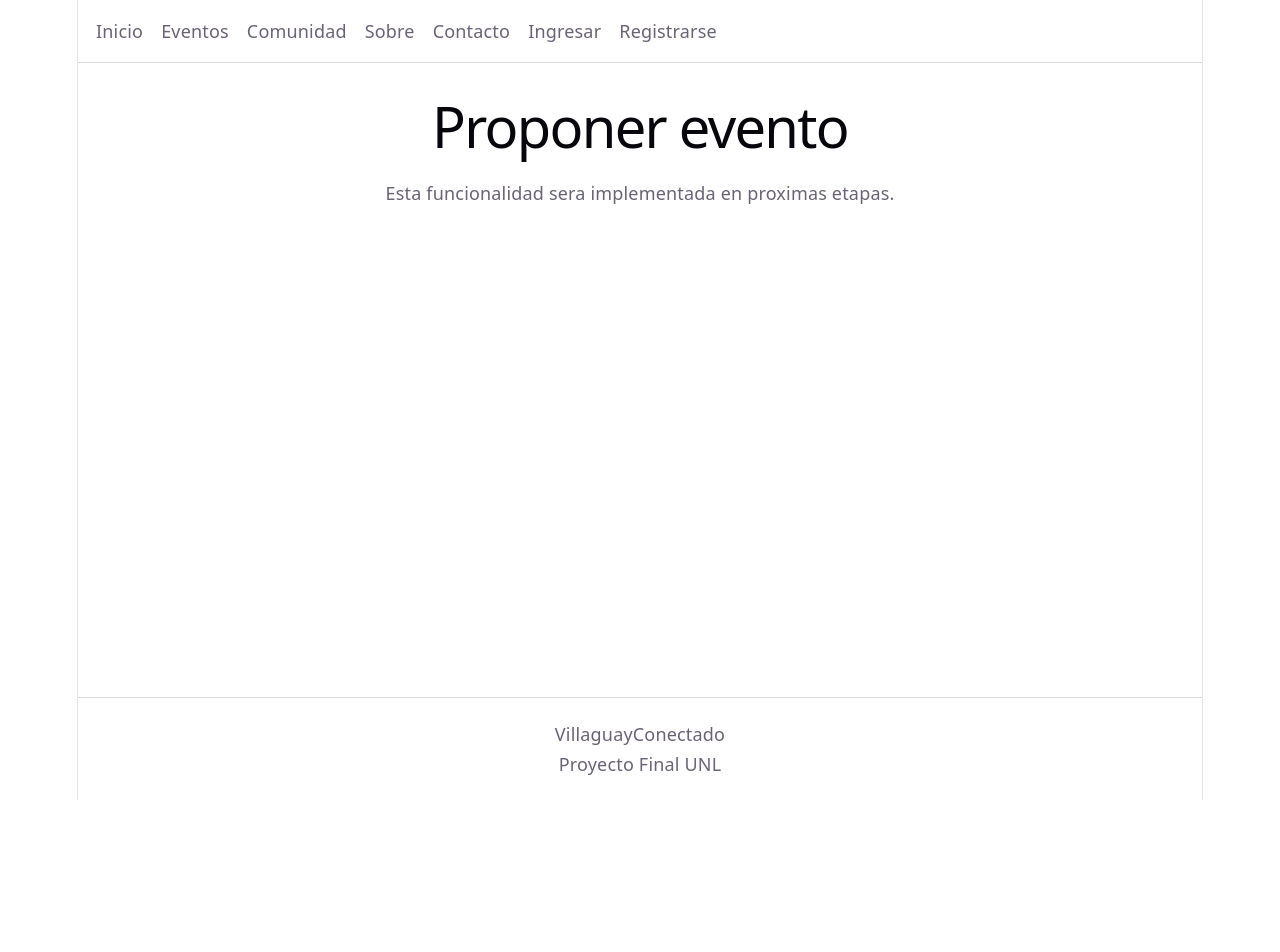
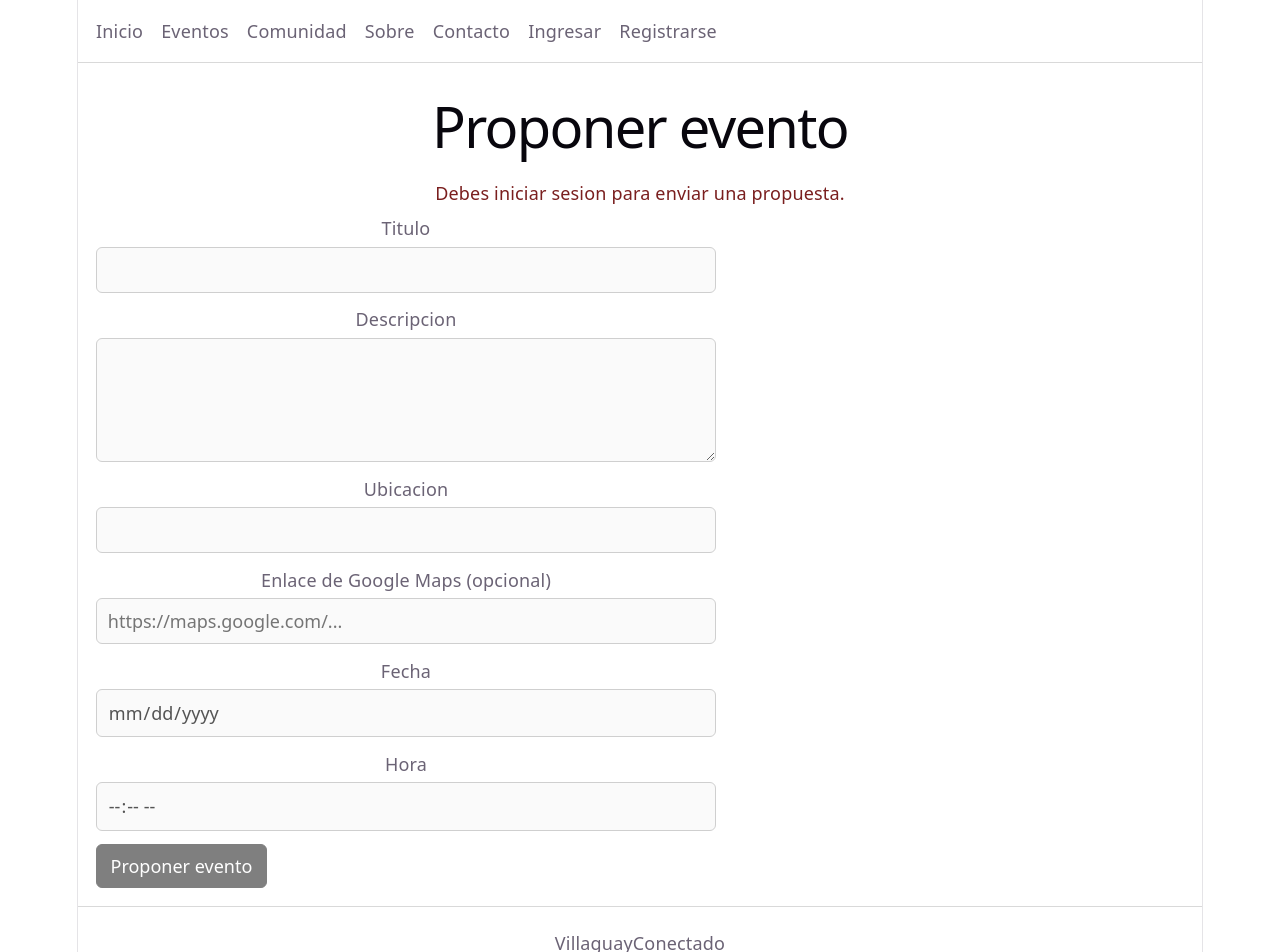
Before and after one commit to SaibotLi/villaguay-conectado, a React (Vite) app: page /proponer-evento in a window 1280 px wide. Shown: the top 952 px of the page. Before the commit the page ends 800 px from the top, so only its background shows below. Built offline with nearby package versions, Linux system fonts and the light colour scheme; no server answers.

Commit message:
feat: implementar propuesta de eventos

```diff
--- /dev/null
+++ b/src/components/event/EventCard.jsx
@@ -0,0 +1,20 @@
+import { Link } from 'react-router-dom'
+import styles from './EventCard.module.css'
+
+function EventCard({ event }) {
+  return (
+    <article className={styles.card}>
+      <h2 className={styles.title}>{event.title}</h2>
+      <p className={styles.description}>{event.description}</p>
+      <p className={styles.meta}>Ubicacion: {event.location}</p>
+      <p className={styles.meta}>Fecha: {event.date}</p>
+      <p className={styles.meta}>Hora: {event.time}</p>
+      {/* Deja preparada la navegacion al detalle para la siguiente iteracion. */}
+      <Link to={`/eventos/${event.id}`} className={styles.detailButton}>
+        Ver detalle
+      </Link>
+    </article>
+  )
+}
+
+export default EventCard
--- /dev/null
+++ b/src/components/event/EventCard.module.css
@@ -0,0 +1,39 @@
+.card {
+  border: 1px solid #d9d9d9;
+  border-radius: 8px;
+  padding: 0.75rem;
+  display: grid;
+  gap: 0.45rem;
+}
+
+.title {
+  margin: 0;
+  font-size: 1.1rem;
+}
+
+.description {
+  margin: 0;
+  color: #343434;
+  display: -webkit-box;
+  -webkit-line-clamp: 2;
+  -webkit-box-orient: vertical;
+  overflow: hidden;
+}
+
+.meta {
+  margin: 0;
+}
+
+.detailButton {
+  justify-self: start;
+  margin-top: 0.25rem;
+  border: 1px solid #2b2b2b;
+  border-radius: 6px;
+  padding: 0.3rem 0.65rem;
+  text-decoration: none;
+  color: #2b2b2b;
+}
+
+.detailButton:hover {
+  background: #f2f2f2;
+}
--- a/src/pages/CreateEvent/CreateEvent.jsx
+++ b/src/pages/CreateEvent/CreateEvent.jsx
@@ -1,10 +1,169 @@
 import styles from './CreateEvent.module.css'
+import { useState } from 'react'
+import { useNavigate } from 'react-router-dom'
+import useAuth from '../../hooks/useAuth'
+import { createEvent } from '../../services/eventService'
 
 function CreateEvent() {
+  const navigate = useNavigate()
+  const { user, loading } = useAuth()
+  const [formData, setFormData] = useState({
+    title: '',
+    description: '',
+    location: '',
+    mapsUrl: '',
+    date: '',
+    time: '',
+  })
+  const [isSubmitting, setIsSubmitting] = useState(false)
+  const [error, setError] = useState(null)
+  const [successMessage, setSuccessMessage] = useState('')
+
+  function handleChange(event) {
+    const { name, value } = event.target
+    setFormData((previousFormData) => ({
+      ...previousFormData,
+      [name]: value,
+    }))
+  }
+
+  async function handleSubmit(event) {
+    event.preventDefault()
+
+    if (!user) {
+      setError('Debes iniciar sesion para proponer un evento.')
+      return
+    }
+
+    try {
+      // Crea la propuesta utilizando la capa de servicios para mantener la arquitectura.
+      setIsSubmitting(true)
+      setError(null)
+
+      await createEvent({
+        ...formData,
+        createdBy: user.uid,
+      })
+
+      setSuccessMessage('Evento propuesto con exito. Sera revisado por un administrador.')
+      setFormData({
+        title: '',
+        description: '',
+        location: '',
+        mapsUrl: '',
+        date: '',
+        time: '',
+      })
+
+      setTimeout(() => {
+        navigate('/eventos')
+      }, 1200)
+    } catch (submitError) {
+      setError('No se pudo enviar la propuesta. Intenta nuevamente.')
+    } finally {
+      setIsSubmitting(false)
+    }
+  }
+
+  if (loading) {
+    return (
+      <section className={styles.page}>
+        <h1>Proponer evento</h1>
+        <p>Cargando...</p>
+      </section>
+    )
+  }
+
   return (
     <section className={styles.page}>
       <h1>Proponer evento</h1>
-      <p>Esta funcionalidad sera implementada en proximas etapas.</p>
+
+      {!user && (
+        <p className={styles.feedback}>
+          Debes iniciar sesion para enviar una propuesta.
+        </p>
+      )}
+
+      <form className={styles.form} onSubmit={handleSubmit}>
+        <label className={styles.field}>
+          <span>Titulo</span>
+          <input
+            type="text"
+            name="title"
+            value={formData.title}
+            onChange={handleChange}
+            required
+            disabled={!user || isSubmitting}
+          />
+        </label>
+
+        <label className={styles.field}>
+          <span>Descripcion</span>
+          <textarea
+            name="description"
+            value={formData.description}
+            onChange={handleChange}
+            rows={4}
+            required
+            disabled={!user || isSubmitting}
+          />
+        </label>
+
+        <label className={styles.field}>
+          <span>Ubicacion</span>
+          <input
+            type="text"
+            name="location"
+            value={formData.location}
+            onChange={handleChange}
+            required
+            disabled={!user || isSubmitting}
+          />
+        </label>
+
+        <label className={styles.field}>
+          <span>Enlace de Google Maps (opcional)</span>
+          <input
+            type="url"
+            name="mapsUrl"
+            value={formData.mapsUrl}
+            onChange={handleChange}
+            placeholder="https://maps.google.com/..."
+            disabled={!user || isSubmitting}
+          />
+        </label>
+
+        <label className={styles.field}>
+          <span>Fecha</span>
+          <input
+            type="date"
+            name="date"
+            value={formData.date}
+            onChange={handleChange}
+            required
+            disabled={!user || isSubmitting}
+          />
+        </label>
+
+        <label className={styles.field}>
+          <span>Hora</span>
+          <input
+            type="time"
+            name="time"
+            value={formData.time}
+            onChange={handleChange}
+            required
+            disabled={!user || isSubmitting}
+          />
+        </label>
+
+        <button type="submit" className={styles.submitButton} disabled={!user || isSubmitting}>
+          {isSubmitting ? 'Enviando...' : 'Proponer evento'}
+        </button>
+      </form>
+
+      {error && <p className={styles.feedback}>{error}</p>}
+      {successMessage && <p className={styles.success}>{successMessage}</p>}
     </section>
   )
 }
--- a/src/pages/CreateEvent/CreateEvent.module.css
+++ b/src/pages/CreateEvent/CreateEvent.module.css
@@ -2,3 +2,48 @@
   display: grid;
   gap: 0.5rem;
 }
+
+.form {
+  display: grid;
+  gap: 0.75rem;
+  max-width: 620px;
+}
+
+.field {
+  display: grid;
+  gap: 0.3rem;
+}
+
+.field input,
+.field textarea {
+  border: 1px solid #cfcfcf;
+  border-radius: 6px;
+  padding: 0.5rem 0.6rem;
+  font: inherit;
+}
+
+.submitButton {
+  justify-self: start;
+  border: 1px solid #2b2b2b;
+  border-radius: 6px;
+  padding: 0.45rem 0.75rem;
+  background: #2b2b2b;
+  color: #ffffff;
+  font: inherit;
+  cursor: pointer;
+}
+
+.submitButton:disabled {
+  opacity: 0.6;
+  cursor: not-allowed;
+}
+
+.feedback {
+  margin: 0;
+  color: #7a1f1f;
+}
+
+.success {
+  margin: 0;
+  color: #1f6d2e;
+}
--- a/src/pages/Events/Events.jsx
+++ b/src/pages/Events/Events.jsx
@@ -1,5 +1,6 @@
 import styles from './Events.module.css'
 import { useEvents } from '../../hooks/useEvents'
+import EventCard from '../../components/event/EventCard'
 
 function Events() {
   const { events, loading, error } = useEvents()
@@ -37,10 +38,7 @@ function Events() {
       <ul className={styles.list}>
         {events.map((event) => (
           <li key={event.id} className={styles.item}>
-            <h2 className={styles.title}>{event.title}</h2>
-            <p>Ubicacion: {event.location}</p>
-            <p>Fecha: {event.date}</p>
-            <p>Hora: {event.time}</p>
+            <EventCard event={event} />
           </li>
         ))}
       </ul>
--- a/src/pages/Events/Events.module.css
+++ b/src/pages/Events/Events.module.css
@@ -16,12 +16,5 @@
 }
 
 .item {
-  border: 1px solid #d9d9d9;
-  border-radius: 8px;
-  padding: 0.75rem;
+  margin: 0;
 }
-
-.title {
-  margin: 0 0 0.4rem;
-  font-size: 1.1rem;
-}
--- a/src/services/eventService.js
+++ b/src/services/eventService.js
@@ -1,4 +1,11 @@
-import { collection, getDocs, query, where } from 'firebase/firestore'
+import {
+	addDoc,
+	collection,
+	getDocs,
+	query,
+	serverTimestamp,
+	where,
+} from 'firebase/firestore'
 import { db } from '../firebase/firestore'
 
 // Transforma el documento de Firebase en un objeto JavaScript estable para React.
@@ -29,4 +36,25 @@ async function getEvents() {
 	return snapshot.docs.map(mapEventDocument)
 }
 
-export { getEvents }
+// Crea una propuesta de evento y la guarda siempre con estado pendiente de revision.
+async function createEvent(eventData) {
+	const eventsRef = collection(db, 'events')
+	const payload = {
+		title: eventData.title.trim(),
+		description: eventData.description.trim(),
+		location: eventData.location.trim(),
+		mapsUrl: eventData.mapsUrl?.trim() ?? '',
+		date: eventData.date,
+		time: eventData.time,
+		imageUrl: '',
+		status: 'pending',
+		createdBy: eventData.createdBy,
+		createdAt: serverTimestamp(),
+	}
+
+	const newEventRef = await addDoc(eventsRef, payload)
+
+	return newEventRef.id
+}
+
+export { getEvents, createEvent }
```
